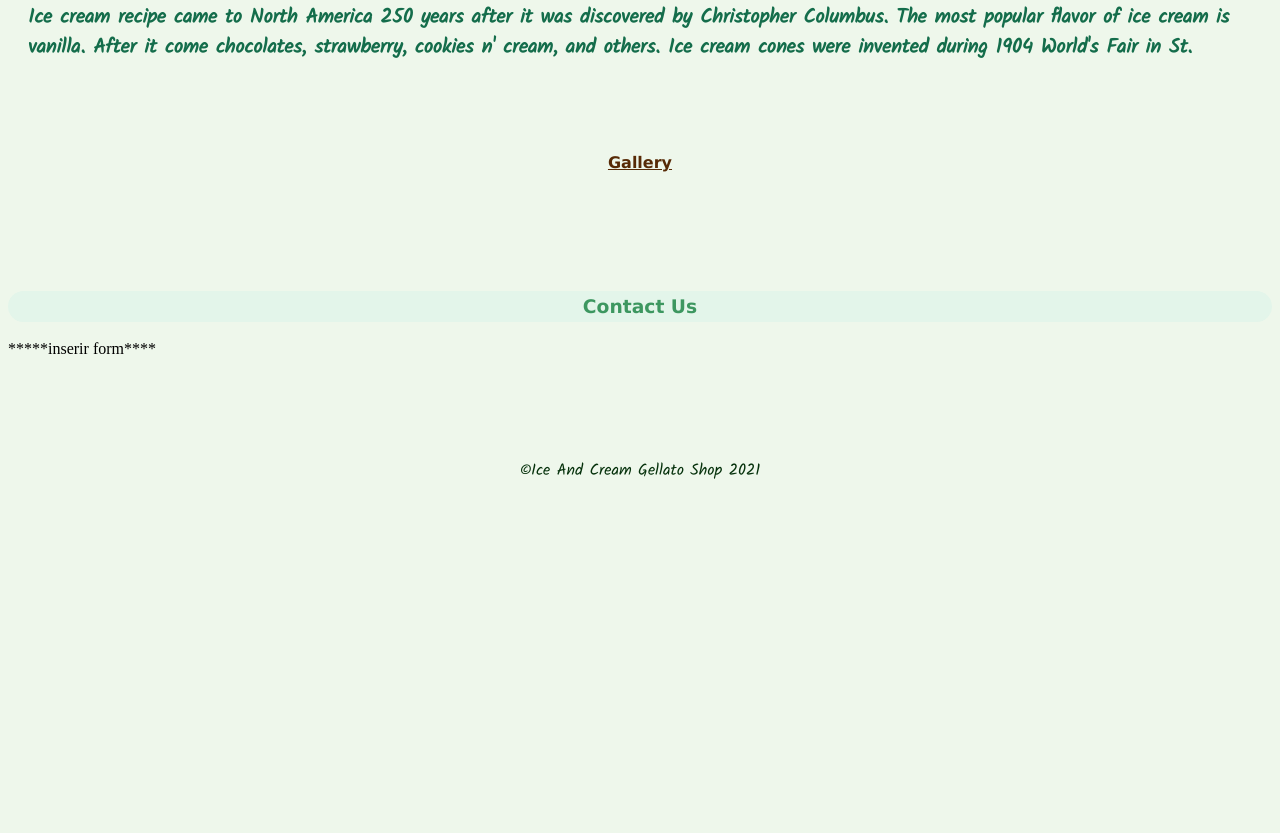
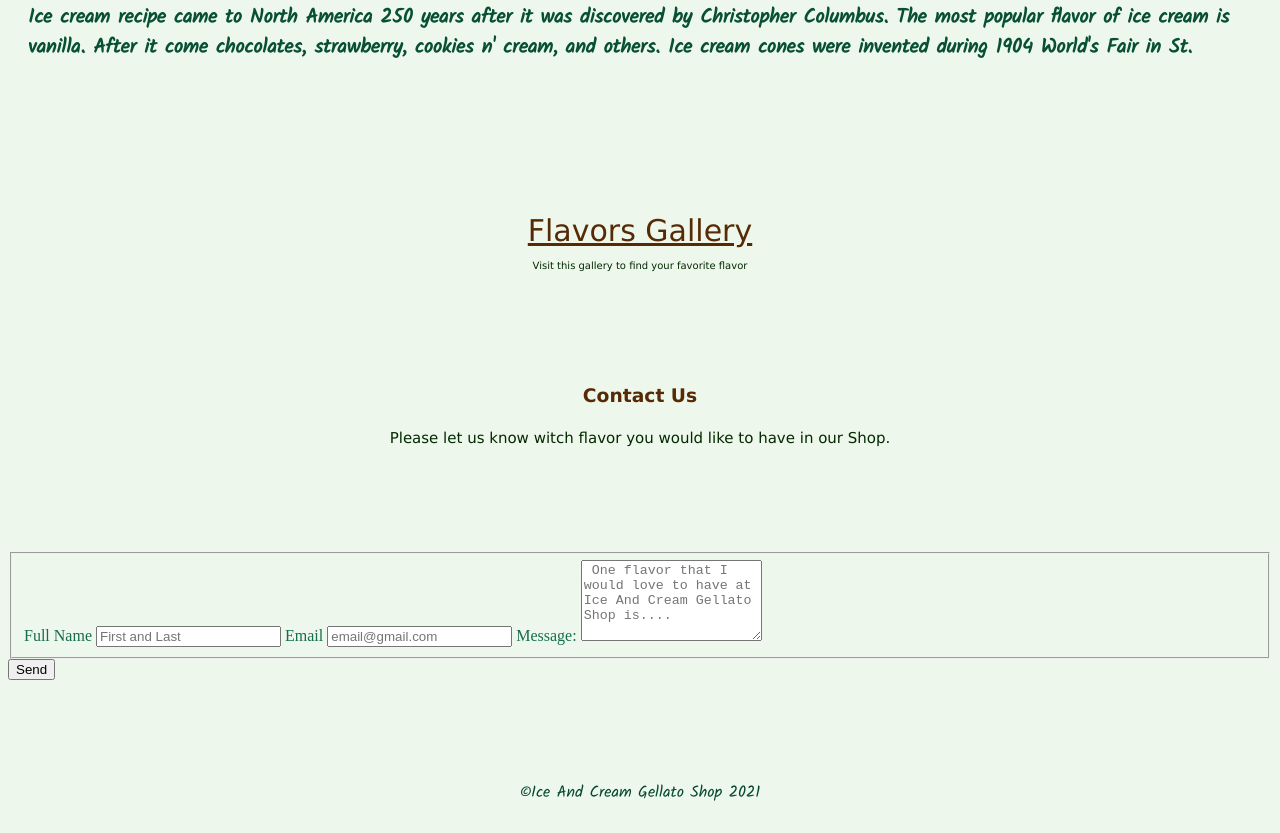
Before and after one commit to Mysia14/cpnt260-a4, a plain HTML site: page index.html in a window 1280 px wide. Shown: the part 879-1712 px from the top of the page. Before the commit the page ends 1390 px from the top, so only its background shows below. Drawn offline with Linux system fonts and the light colour scheme.

Commit message:
added form

```diff
--- a/index.html
+++ b/index.html
@@ -42,15 +42,29 @@
         </h2>
     </section>
     <div class="gallery">
-        <a href="https://www.foodnetwork.com/restaurants/photos/50-states--50-scoops"> Gallery</a>
+        <a href="https://www.foodnetwork.com/restaurants/photos/50-states--50-scoops"> Flavors Gallery</a>
+        <p>Visit this gallery to find your favorite flavor</p>
     </div>
     <article>
         <div>
             <h3>Contact Us</h3>
         </div>
-        <div>*****inserir form****</div>
+        <div>
+            <p>Please let us know witch flavor you would like to have in our Shop.</p>
+        </div>
     </article>
-
+    <form id="fs-frm" name="simple-contact-form" accept-charset="utf-8" action="https://formspree.io/f/{form_id}" method="post">
+        <fieldset id="fs-frm-inputs">
+            <label for="full-name">Full Name</label>
+            <input type="text" name="name" id="full-name" placeholder="First and Last" required="">
+            <label for="email-address">Email </label>
+            <input type="email" name="_replyto" id="email-address" placeholder="email@gmail.com" required="">
+            <label for="message">Message:</label>
+            <textarea rows="5" name="message" id="message" placeholder=" One flavor that I would love to have at Ice And Cream Gellato Shop is...." required=""></textarea>
+            <input type="hidden" name="_subject" id="email-subject" value="Contact Form Submission">
+        </fieldset>
+        <input type="submit" value="Send">
+    </form>
 </main>
 <footer>&copy;Ice And Cream Gellato Shop 2021</footer>
 
--- a/style.css
+++ b/style.css
@@ -46,7 +46,7 @@ h1 {
     padding-top: 200px;
     padding-bottom: 100px;
     left: 50%;
-    color: rgb(20, 109, 75);
+    color: rgb(4, 73, 47);
     font-family: 'Yanone Kaffeesatz', sans-serif;
     font-size: 80px;
     font-weight: bold;
@@ -55,7 +55,7 @@ h1 {
     margin-bottom: 200px;
     background-color: hsla(0, 100%, 100%, 0.3);
     border-radius: 80px;
-    padding-top: 10px;
+    padding-top: 5px;
     padding-bottom: 10px;
     width: 80%;
     display: flex;
@@ -64,7 +64,7 @@ h1 {
 }
 
 h2 {
-    color: rgb(20, 109, 75);
+    color: rgb(8, 80, 52);
     font-family: 'Kalam', cursive;
     font-size: 15px;
     margin-left: 20px;
@@ -78,28 +78,52 @@ div.gallery a {
     display: flex;
     justify-content: center;
     font-family: 'Lucida Sans', 'Lucida Sans Regular', 'Lucida Grande', 'Lucida Sans Unicode', Geneva, Verdana, sans-serif;
-    font-weight: bold;
+    font-size: 30px;
     list-style: none;
     color: rgb(87, 42, 6);
-    padding-bottom: 100px;
+    padding-top: 60px;
+    padding-bottom: 2px;
     text-align: center;
+}
+
+div p {
+    display: flex;
+    justify-content: center;
+    font-family: 'Lucida Sans', 'Lucida Sans Regular', 'Lucida Grande', 'Lucida Sans Unicode', Geneva, Verdana, sans-serif;
+    font-size: 10px;
+    list-style: none;
+    color: rgb(3, 41, 2);
+    padding-bottom: 90px;
 }
 
 div h3 {
     display: flex;
     justify-content: center;
-    background-color: rgb(227, 245, 234);
     font-family: 'Lucida Sans', 'Lucida Sans Regular', 'Lucida Grande', 'Lucida Sans Unicode', Geneva, Verdana, sans-serif;
     font-weight: bold;
-    color: rgb(61, 151, 96);
+    color: rgb(87, 42, 6);
     padding: 5px;
     border-radius: 50px;
+}
+
+article p {
+    display: flex;
+    justify-content: center;
+    font-family: 'Lucida Sans', 'Lucida Sans Regular', 'Lucida Grande', 'Lucida Sans Unicode', Geneva, Verdana, sans-serif;
+    font-size: 15px;
+    list-style: none;
+    color: rgb(3, 41, 2);
+    padding-bottom: 90px;
+}
+
+form {
+    color: rgb(20, 109, 75);
 }
 
 footer {
     justify-content: space-between;
     font-family: 'Kalam', cursive;
-    color: rgb(5, 49, 11);
+    color: rgb(4, 73, 47);
     text-align: center;
     padding-top: 100px;
     padding-bottom: 20px;
```
